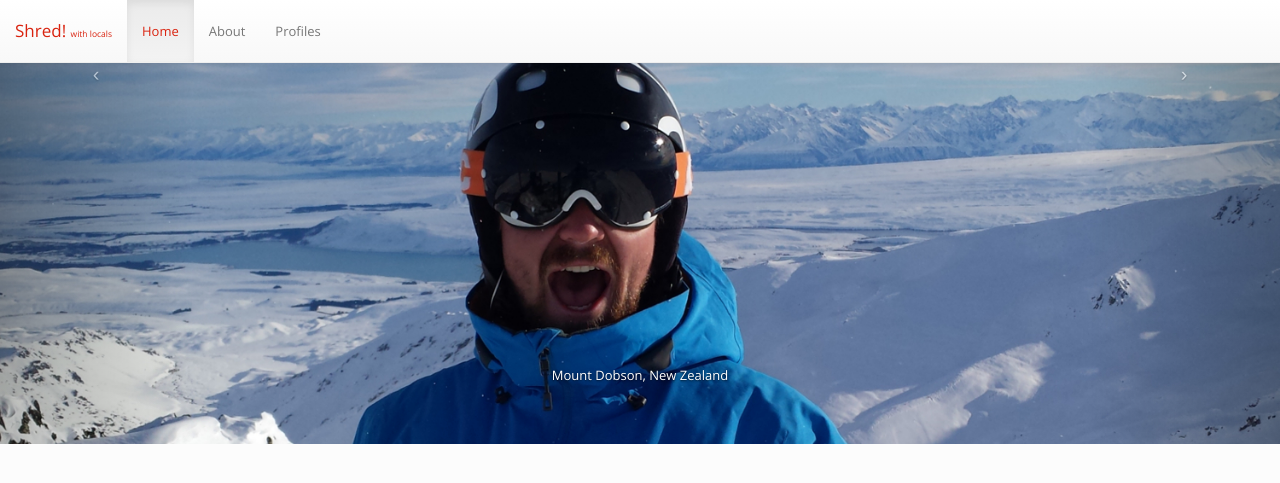
After one commit to SamBergeron/instructor-website, a Django app: page /shred/ in a window 1280 px wide. The commit adds this page. Shown: the top 483 px of the page. Run offline with Django 3.2, Linux system fonts and the light colour scheme; parts of the project's set-up code (start-up, migrations or seed data) failed here and were passed over; some libraries are stand-ins or nearby versions.

Commit message:
Started making main page for site

```diff
--- a/instructor_website/settings/base.py
+++ b/instructor_website/settings/base.py
@@ -30,7 +30,7 @@ BASE_DIR = os.path.dirname(os.path.dirname(__file__))
 SECRET_KEY = 'ne6156sh#c)@jpqq)h&l!952!9m*20k*0wn)zttxn3!x486rpj'
 
 # SECURITY WARNING: don't run with debug turned on in production!
-DEBUG = False
+DEBUG = True
 
 TEMPLATE_DEBUG = True
 
--- /dev/null
+++ b/instructor_website/templates/shred.html
@@ -0,0 +1,117 @@
+<!DOCTYPE html>
+
+<!-- Le javascript -->
+<!-- Grab Google CDN's jQuery, with a protocol relative URL; fall back to local if necessary -->
+<script src="//ajax.googleapis.com/ajax/libs/jquery/1.7.2/jquery.min.js" />
+<script>
+    window.jQuery || document.write('&lt;script src="/static/js/jquery-1.7.2.min.js"&gt;&lt;\/script&gt;')
+</script>
+<!-- Bootstrap jQuery plugins compiled and minified -->
+<script src="/static/js/bootstrap.min.js" />
+<script>
+    $(document).ready(function() {
+        $('.carousel').carousel({
+            interval: 4000
+        });
+    });
+
+    $(document).ready(function() {
+        $('.navbar li').click(function(e) {
+            $('.navbar li.active').removeClass('active');
+            var $this = $(this);
+            if (!$this.hasClass('active')) {
+                $this.addClass('active');
+            }
+            e.preventDefault();
+        });
+    });
+</script>
+
+<head>
+    <meta charset="utf-8" />
+    <meta http-equiv="X-UA-Compatible" content="IE=edge" />
+    <meta name="viewport" content="width=device-width, initial-scale=1" />
+
+    <title>Shred with locals</title>
+
+    <!-- Bootstrap -->
+    <link href="/static/css/bootstrap.css" rel="stylesheet" />
+    <link href="/static/css/bootstrap-theme.css" rel="stylesheet" />
+    <style type="text/css">
+        body {
+            padding-top: 60px;
+            padding-bottom: 40px;
+        }
+    </style>
+</head>
+
+<body data-spy="scroll" data-target=".navbar">
+    <div class="navbar-wrapper">
+        <nav class="navbar navbar-fixed-top navbar-default" role="navigation" id="mainNavbarId">
+            <div class="container-fluid">
+                <div class="navbar-header">
+                    <button type="button" class="navbar-toggle" data-toggle="collapse" data-target="navbar-collapse-id">
+                        <span class="sr-only">Toggle navigation</span>
+                        <span class="icon-bar"></span>
+                        <span class="icon-bar"></span>
+                        <span class="icon-bar"></span>
+                    </button>
+                    <p><a class="navbar-brand" href="#">Shred!
+                    <extra-small>with locals</extra-small></a>
+                    </p>
+                </div>
+
+                <div class="collapse navbar-collapse" id="navbar-collapse-id">
+                    <ul class="nav navbar-nav">
+                        <li class="active"><a href="#">Home</a>
+                        </li>
+                        <li><a href="#about">About</a>
+                        </li>
+                        <li><a href="#profiles">Profiles</a>
+                        </li>
+                    </ul>
+                    <!-- /.nav -->
+                </div>
+            </div>
+        </nav>
+    </div>
+
+    <!--  Carousel -->
+    <div id="this-carousel-id" class="carousel slide" data-ride="carousel">
+
+        <div class="carousel-inner">
+            <div class="item active">
+                <img class="img-responsive" src="/static/img/dobson.jpg" alt="Slide 1" />
+                <div class="carousel-caption">
+                    <p>Mount Dobson, New Zealand</p>
+                </div>
+            </div>
+            <div class="item">
+                <img class="img-responsive" src="/static/img/brownShorts.jpg" alt="Slide 2" />
+                <div class="carousel-caption">
+                    <p>Revelstoke, British Columbia, Canada</p>
+                </div>
+            </div>
+            <div class="item">
+                <img class="img-responsive" src="/static/img/springfield.jpg" alt="Slide 3" />
+                <div class="carousel-caption">
+                    <p>Springfield, New Zealand</p>
+                </div>
+            </div>
+            <div class="item">
+                <img class="img-responsive" src="/static/img/banff.jpg" alt="Slide 4" />
+                <div class="carousel-caption">
+                    <p>Lake Louise, Alberta, Canada</p>
+                </div>
+            </div>
+        </div>
+        <!-- .carousel-inner -->
+        <!--  next and previous controls here
+              href values must reference the id for this carousel -->
+        <a class="carousel-control left" href="#this-carousel-id" data-slide="prev">&lsaquo;</a>
+        <a class="carousel-control right" href="#this-carousel-id" data-slide="next">&rsaquo;</a>
+    </div>
+    <!-- .carousel -->
+    <!-- end carousel -->
+
+</body>
--- a/instructor_website/urls.py
+++ b/instructor_website/urls.py
@@ -2,6 +2,12 @@ from django.conf.urls import patterns, include, url
 from django.contrib import admin
 admin.autodiscover()
 
-urlpatterns = patterns('',
-    url(r'^$', 'instructor_website.views.index', name='home'),
+#base home
+urlpatterns = patterns('instructor_website.views',
+    url(r'^$', 'index', name='index'),
+    url(r'^shred/$', 'shred', name='shred'),
 )
+
+
+urlpatterns += patterns('',
+)
--- a/instructor_website/views.py
+++ b/instructor_website/views.py
@@ -2,3 +2,6 @@ from django.shortcuts import render_to_response
 
 def index(request):
     return render_to_response('home.html')
+
+def shred(request):
+    return render_to_response('shred.html')
```
Also changed, not shown: instructor_website/templates/home.html (+69 -43 lines), instructor_website/static/js/bootstrap.js, 3 other files.
